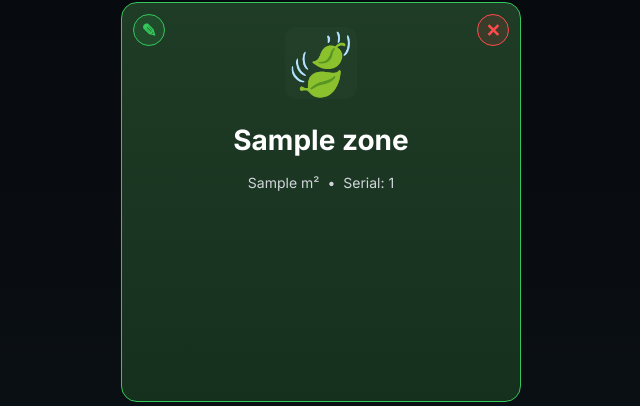
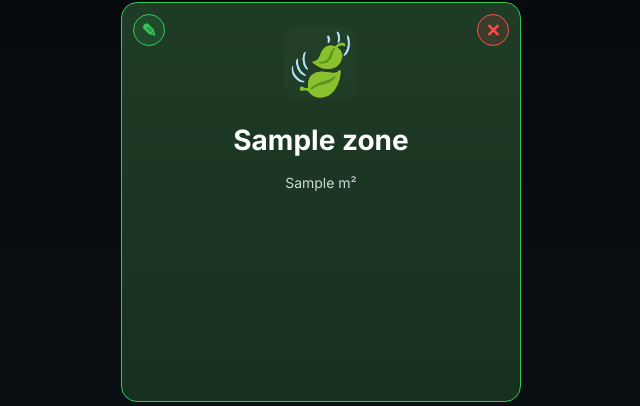
Before and after one commit to A-D-DBS-application/web-application-2025-group-43, a Flask app: template app/templates/playfields.html in a window 1280 px wide. Shown: the part 268-674 px from the top of the page, without its empty margins (319-959 px from the left). Run offline with Flask 3, Linux system fonts and the light colour scheme; the template is opened without the code that fills it: most values are stand-ins (such as "Sample title", 1, 10 or a date in 2020); some libraries are stand-ins or nearby versions.

Commit message:
ui: hide serial number from playfields page display

```diff
--- a/app/templates/playfields.html
+++ b/app/templates/playfields.html
@@ -176,8 +176,6 @@
                     Size unknown
                     {% endif %}
                   </span>
-                  <span>•</span>
-                  <span>Serial: {{ zone.serial_number }}</span>
                 </div>
 
               </div>
```
